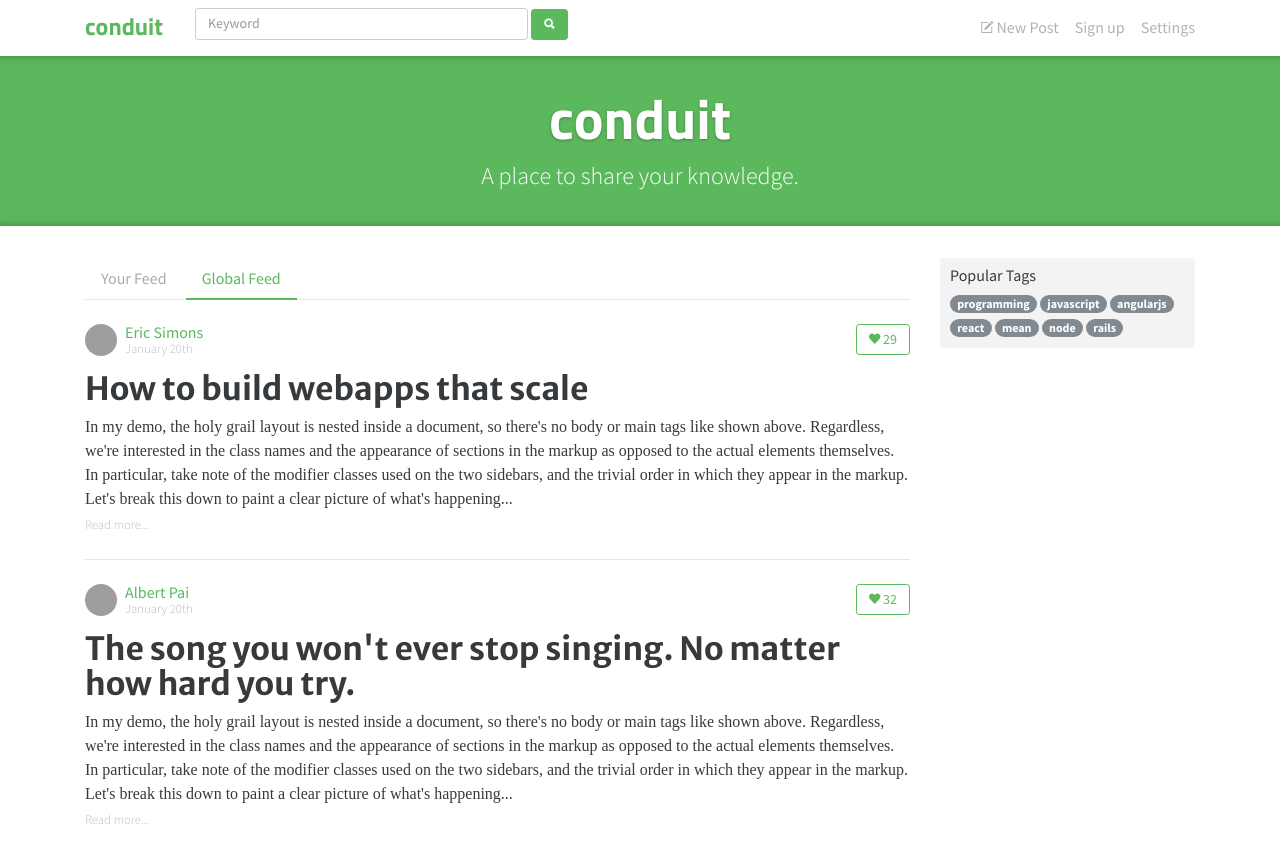
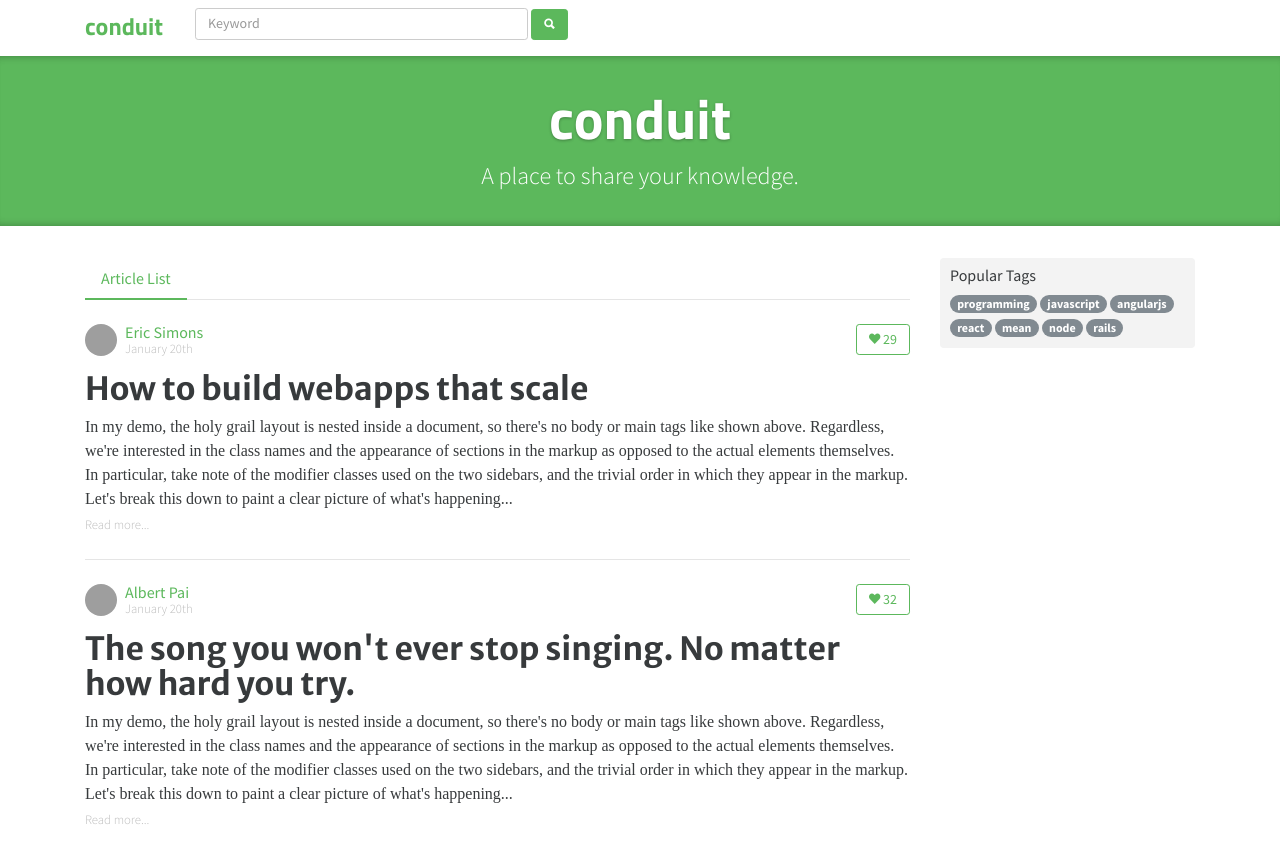
Before and after one commit to b2977053/realworld-basic-template, a plain HTML site: page index.html in a window 1280 px wide. Shown: the top 857 px of the page. Drawn offline with nearby package versions, Linux system fonts and the light colour scheme; grey boxes are pictures that could not be loaded; a web font is replaced by a local one.

Commit message:
移除不必要的內容

```diff
--- a/index.html
+++ b/index.html
@@ -25,22 +25,6 @@
       <button class="btn btn-sm btn-primary">
         <i class="ion-search"></i>
       </button>
-      <ul class="nav navbar-nav pull-xs-right">
-        <li class="nav-item">
-          <a class="nav-link" href="editor.html">
-            <i class="ion-compose"></i>&nbsp;New Post
-          </a>
-        </li>
-        <li class="nav-item">
-          <a class="nav-link" href="auth.html">Sign up</a>
-        </li>
-        <li class="nav-item">
-          <a class="nav-link" href="settings.html">Settings</a>
-        </li>
-        <!--           <li class="nav-item active">
-            <a class="nav-link" href="index.html">Home</a>
-          </li> -->
-      </ul>
     </div>
   </nav>
 
@@ -60,10 +44,7 @@
           <div class="feed-toggle">
             <ul class="nav nav-pills outline-active">
               <li class="nav-item">
-                <a class="nav-link disabled" href="#">Your Feed</a>
-              </li>
-              <li class="nav-item">
-                <a class="nav-link active" href="#">Global Feed</a>
+                <a class="nav-link active" href="#">Article List</a>
               </li>
             </ul>
           </div>
```
